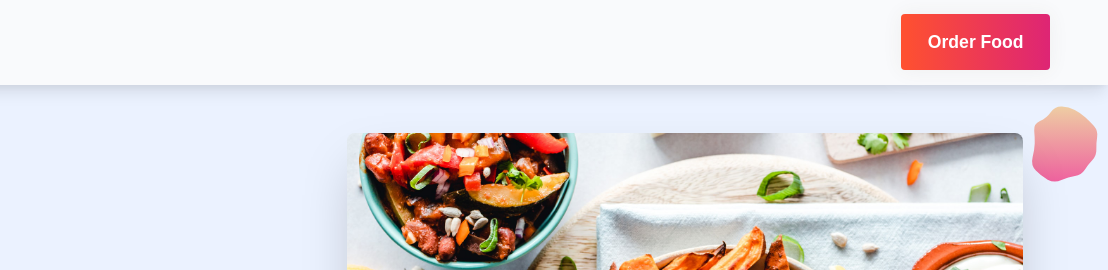
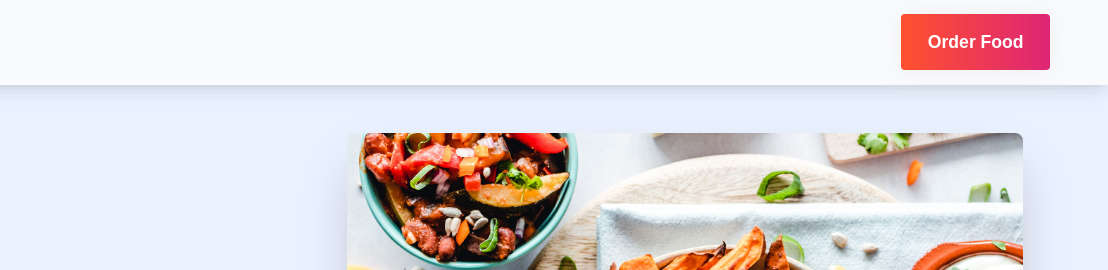
Before and after one commit to Shelly011s/Zomato---UI-clone, a plain HTML site: page index.html in a window 1280 px wide. Shown: the top 270 px of the page, 172-1280 px from the left. Drawn offline with Linux system fonts and the light colour scheme.

Commit message:
Update index.html

```diff
--- a/index.html
+++ b/index.html
@@ -42,11 +42,6 @@
       <section class="hero__container">
         <div class="hero__image__container">
           <img src="./assets/hero.jpg" alt="hero image" class="hero__image" />
-          <img
-            src="./assets/svg/heroShape.svg"
-            alt="hero image shape"
-            class="hero__image__shape"
-          />
         </div>
         <div class="hero__description">
           <h1 class="hero__text">
```
